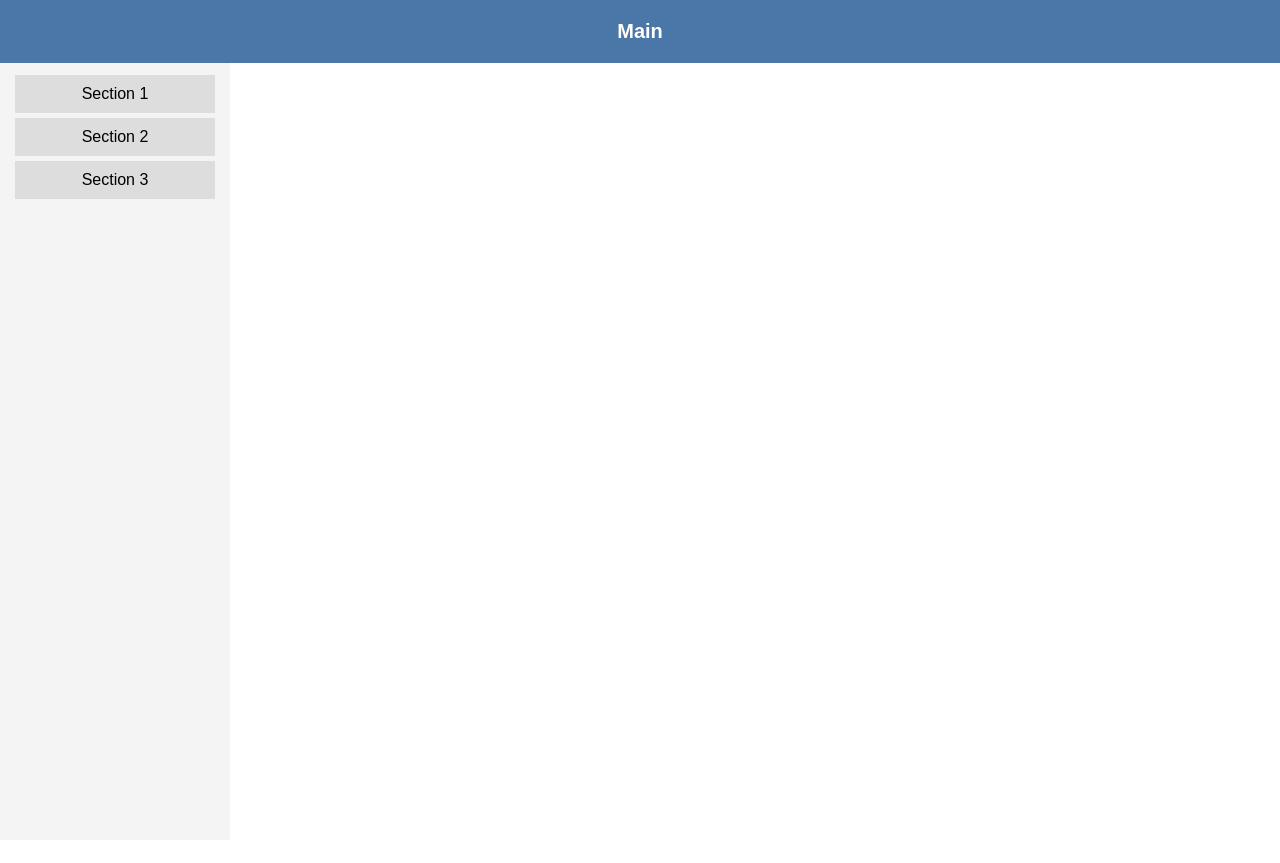
After one commit to rigczTheSky/site-template, a Django app: template templates/base.html in a window 1280 px wide. The commit adds this page. Run offline with Django 5.2, Linux system fonts and the light colour scheme; the template is opened without the code that fills it, so the values that code supplies are empty.

Commit message:
split sections and updated view

```diff
--- a/site_app/templates/site_app/detail.html
+++ b/site_app/templates/site_app/detail.html
@@ -1,3 +1,5 @@
+{% extends "base.html" %}
+
 {% block page_title %}
     <h2>{{ post.title }}</h2>
 {% endblock page_title %}
--- a/site_app/templates/site_app/index.html
+++ b/site_app/templates/site_app/index.html
@@ -1,3 +1,5 @@
+{% extends "base.html" %}
+
 {% block page_title %}
     <h2>Blog Posts</h2>
 {% endblock page_title %}
--- a/site_app/views.py
+++ b/site_app/views.py
@@ -4,6 +4,9 @@ from django.http import JsonResponse
 from django.views.decorators.csrf import csrf_exempt
 from django.shortcuts import render
 from .models import Post
+
+def home(request):
+    return render(request, 'main/index.html')
 
 def blog_index(request):
     posts = Post.objects.all().order_by("-created_on")
--- /dev/null
+++ b/templates/base.html
@@ -0,0 +1,90 @@
+<!DOCTYPE html>
+<html lang="pl">
+<head>
+    <meta charset="UTF-8">
+    <meta name="viewport" content="width=device-width, initial-scale=1.0">
+    <title>Site title</title>
+    <style>
+        body {
+            display: flex;
+            flex-direction: column;
+            margin: 0;
+            font-family: Arial, sans-serif;
+        }
+
+        .navbar {
+            position: sticky;
+            top: 0;
+            background-color: #4a76a8;
+            color: white;
+            text-align: center;
+            padding: 10px;
+            font-size: 20px;
+            z-index: 1000;
+        }
+
+        .navbar a {
+            display: block;
+            width: 100%;
+            height: 100%;
+            color: white;
+            text-decoration: none;
+            font-weight: bold;
+            padding: 10px 0;
+        }
+
+        .container {
+            display: flex;
+            height: 100vh;
+        }
+
+        .sidebar {
+            position: fixed;
+            left: 0;
+            top: 60px;
+            width: 200px;
+            background-color: #f4f4f4;
+            padding: 15px;
+            height: calc(100vh - 50px);
+            overflow-y: auto;
+        }
+
+        .sidebar a {
+            display: block;
+            padding: 10px;
+            margin-bottom: 5px;
+            background: #ddd;
+            text-decoration: none;
+            color: black;
+            text-align: center;
+        }
+
+        .sidebar a:hover {
+            background: #bbb;
+        }
+
+        .content {
+            margin-left: 240px;
+            padding: 20px;
+            flex-grow: 1;
+            overflow-y: auto;
+        }
+    </style>
+</head>
+<body>
+    <div class="navbar">
+	    <a href="{% url "blog_index" %}">Main</a>
+    </div>
+    <div class="container">
+        <div class="sidebar">
+	    <a href="{% url "blog_index" %}">Section 1</a>
+	    <a href="{% url "blog_index" %}">Section 2</a>
+	    <a href="{% url "blog_index" %}">Section 3</a>
+        </div>
+        <div class="content" id="main-content">
+	    <h2>{% block page_title %}{% endblock page_title %}</h2>
+            <p>{% block page_content %}{% endblock page_content %}</p>
+        </div>
+    </div>
+</body>
+</html>
```
